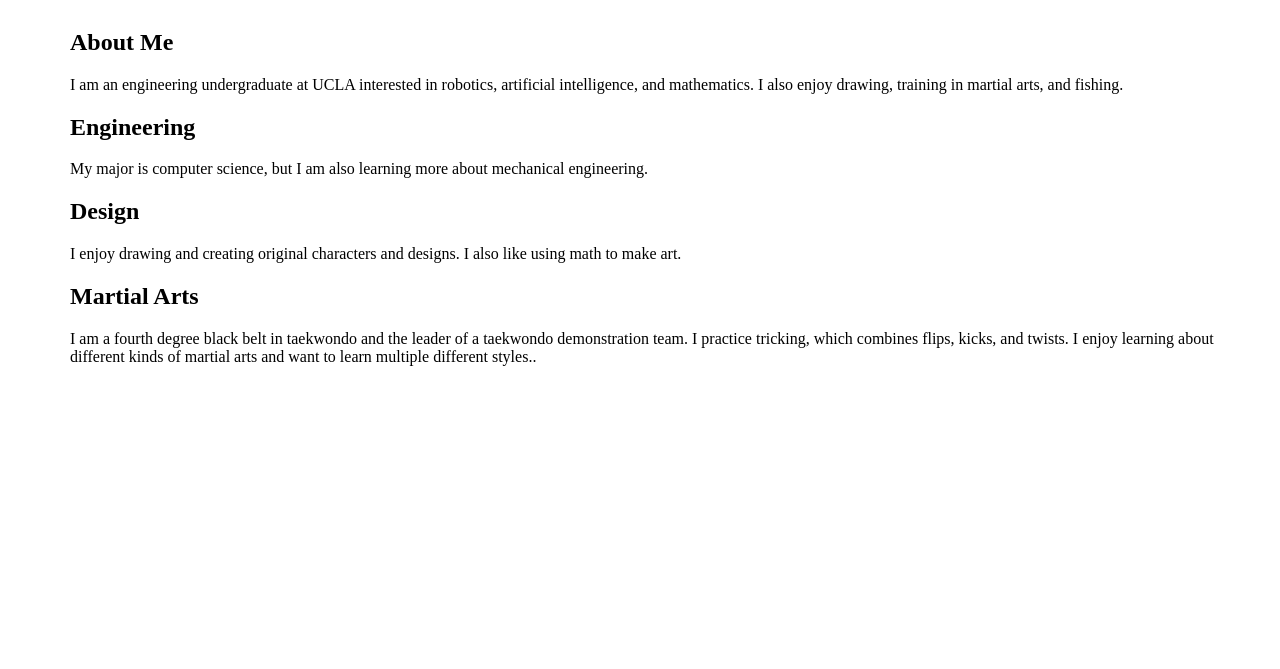
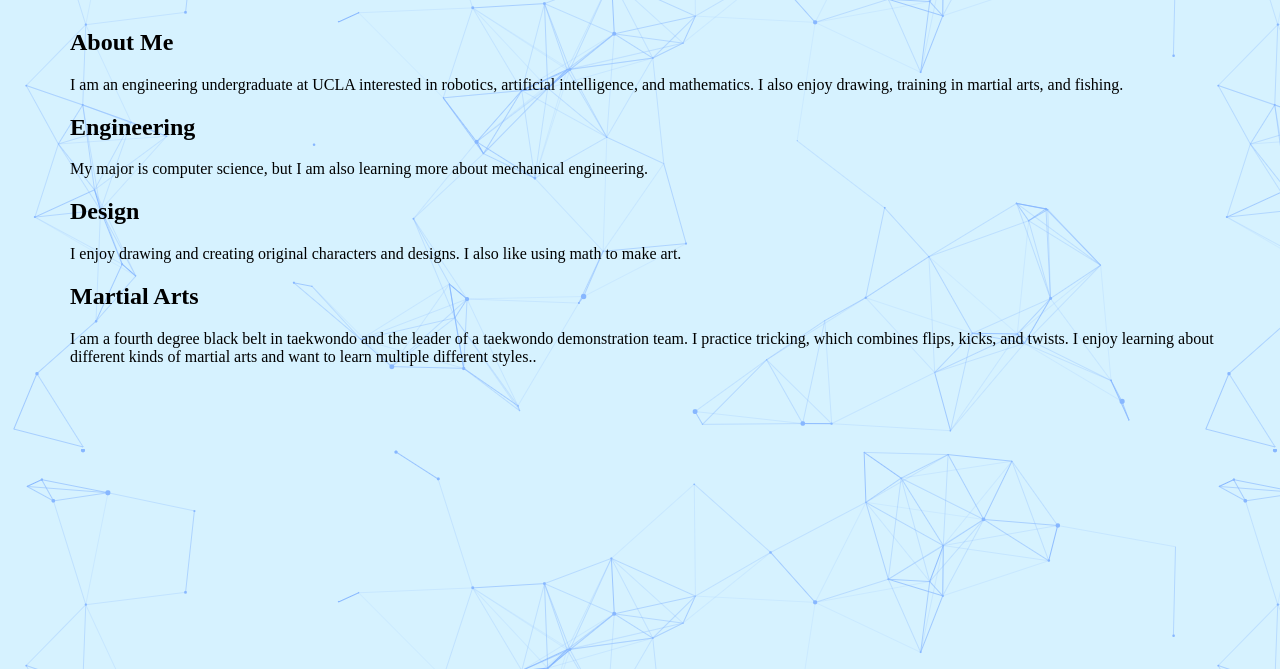
Before and after one commit to ericnlchen/ericnlchen.github.io, a plain HTML site: page index.html in a window 1280 px wide. Shown: the part 131-800 px from the top of the page. Drawn offline with Linux system fonts and the light colour scheme.

Commit message:
Tried to add background image.

```diff
--- a/stylesheets/styles.css
+++ b/stylesheets/styles.css
@@ -1,6 +1,6 @@
   body {
     margin-left: 35px;
-    background-image: ;
+    background-image: url("main_page_background.png");
   }
   .sections {
     margin-left: 35px;
```
